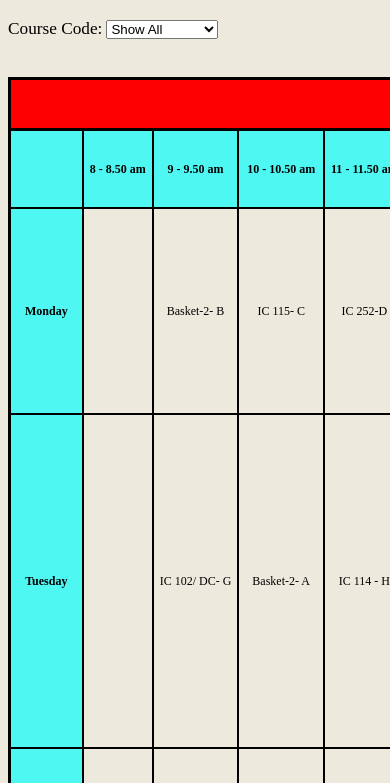
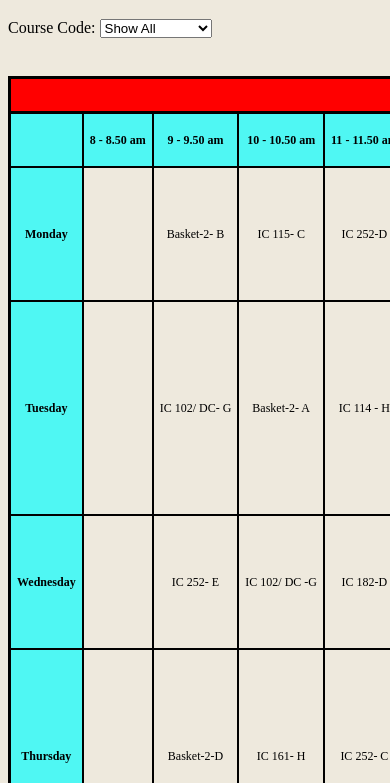
Before and after one commit to harshyadav028/Time-Table-Web-App-for-1st-Semester, a plain HTML site: page index.html in a window 390 px wide. Shown: the part 61-844 px from the top of the page. Drawn offline with Linux system fonts and the light colour scheme.

Commit message:
fixed css file

```diff
--- a/style.css
+++ b/style.css
@@ -1,19 +1,21 @@
 body {
   background-image: url("paper.gif");
   background-color: #eee9dd;
+  font-size: 16px; /* Base font size for scaling */
 }
+
 table {
   width: 100%;
   border-collapse: collapse;
-  border: 3px solid black;
-  margin: 20px 0;
+  border: 0.2rem solid black; /* Changed to relative unit */
+  margin: 1.25rem 0; /* Relative margin */
 }
 
 th,
 td {
-  border: 2px solid black;
+  border: 0.125rem solid black; /* Relative border thickness */
   text-align: center;
-  line-height: 4rem;
+  line-height: 2.5rem; /* Adjusted line height */
   white-space: nowrap;
 }
 
@@ -23,11 +25,11 @@ td {
 }
 
 caption {
-  border-top: 3px solid black;
-  border-left: 3px solid black;
-  border-right: 3px solid black;
+  border-top: 0.2rem solid black;
+  border-left: 0.2rem solid black;
+  border-right: 0.2rem solid black;
   background-color: red;
-  line-height: 3rem;
+  line-height: 2rem; /* Adjusted for scaling */
   text-align: center;
   font-size: 1.5rem;
   font-weight: bold;
@@ -39,16 +41,16 @@ th {
 
 label,
 input {
-  font-size: 1.079rem;
+  font-size: 1rem; /* Made consistent with body font size */
 }
 
 #class-venue {
-  font-size: 1.5rem;
+  font-size: 1.25rem; /* Scaled relative to body font */
   font-weight: bold;
 }
 
 p {
-  font-size: 1.5rem;
+  font-size: 1.25rem; /* Scaled for readability */
   font-weight: bold;
 }
 
@@ -59,22 +61,22 @@ p {
 
 @media (max-width: 768px) {
   table {
-    font-size: 14px;
+    font-size: 0.875rem; /* Use relative units */
   }
 
   th,
   td {
-    padding: 8px;
+    padding: 0.5rem; /* Adjust padding with relative units */
   }
 }
 
 @media (max-width: 480px) {
   table {
-    font-size: 12px;
+    font-size: 0.75rem; /* Further scale font size */
   }
 
   th,
   td {
-    padding: 6px;
+    padding: 0.375rem; /* Smaller padding for mobile */
   }
 }
```
